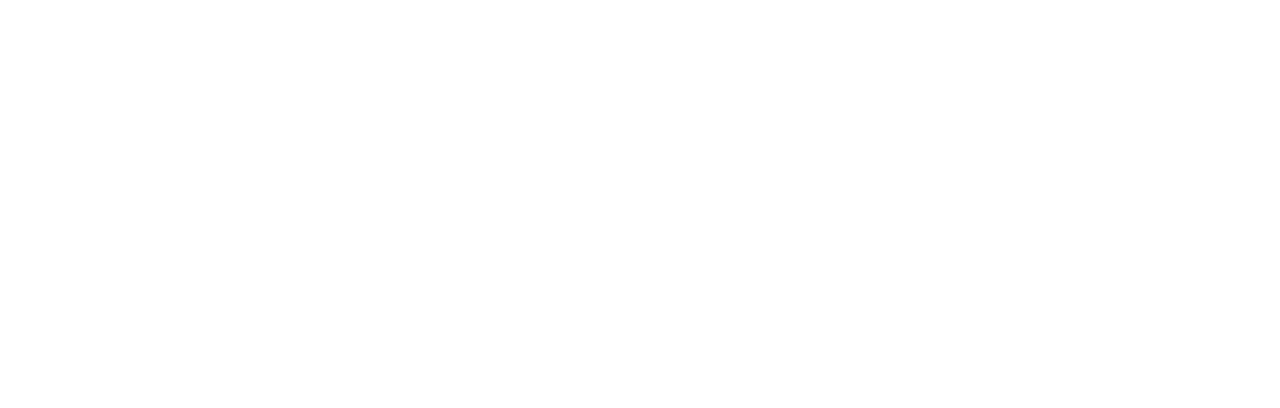
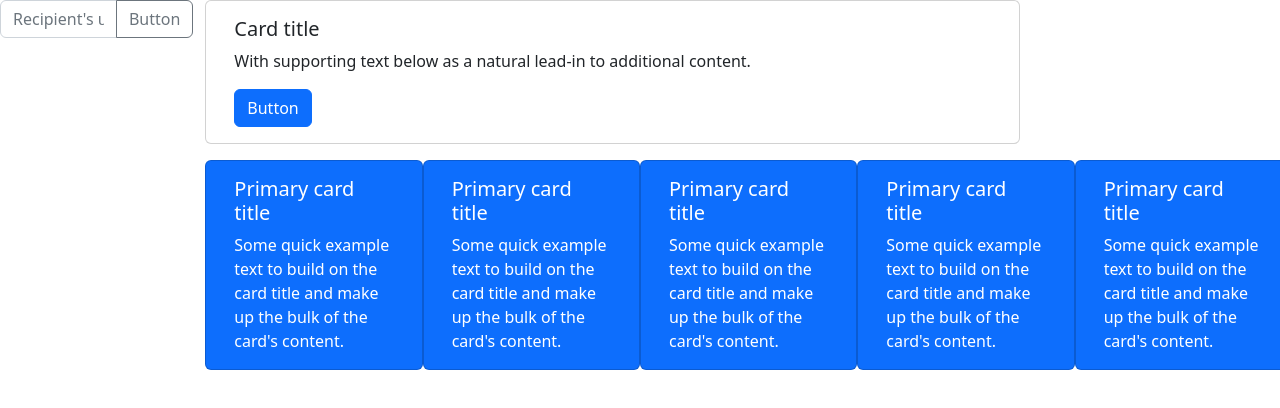
Before and after one commit to amlorpants/Weather-Application, a plain HTML site: page index.html in a window 1280 px wide. Drawn offline with nearby package versions, Linux system fonts and the light colour scheme.

Commit message:
adds columns and rows to html

```diff
--- a/index.html
+++ b/index.html
@@ -5,10 +5,85 @@
     <title>My jQuery App</title>
     <script src="https://code.jquery.com/jquery-3.7.0.min.js"></script>
     <script src="assets/script.js"></script>
+    <link rel="stylesheet" href="https://cdn.jsdelivr.net/npm/bootstrap@5.2.3/dist/css/bootstrap.min.css"
+        integrity="sha384-rbsA2VBKQhggwzxH7pPCaAqO46MgnOM80zW1RWuH61DGLwZJEdK2Kadq2F9CUG65" crossorigin="anonymous">
+    <style src="./assets/style.css"></style>
 </head>
 
 <body>
-    <!-- Your HTML content goes here -->
+    <div class="row page-container">
+
+        <!-- container column 3 -->
+        <section id="search-section" class="col-2">
+            <div class="input-group mb-3">
+                <input type="text" class="form-control" placeholder="Recipient's username"
+                    aria-label="Recipient's username" aria-describedby="button-addon2">
+                <button class="btn btn-outline-secondary" type="button" id="button-addon2">Button</button>
+            </div>
+        </section>
+        <!-- container column 9 -->
+        <!-- row 1 of 2 -->
+        <section class="col-10">
+            <div class="row">
+                <div class="card w-75 mb-3">
+                    <div class="card-body">
+                        <h5 class="card-title">Card title</h5>
+                        <p class="card-text">With supporting text below as a natural lead-in to additional content.</p>
+                        <a href="#" class="btn btn-primary">Button</a>
+                    </div>
+                </div>
+            </div>
+            <!-- container column 9 same as above -->
+            <!-- row 2 of 2 -->
+            <div class="row">
+                <div class="card text-bg-primary mb-3 col" style="max-width: 18rem;">
+                    <div class="card-body">
+                        <h5 class="card-title">Primary card title</h5>
+                        <p class="card-text">Some quick example text to build on the card title and make up the bulk of
+                            the
+                            card's
+                            content.</p>
+                    </div>
+                </div>
+                <div class="card text-bg-primary mb-3 col" style="max-width: 18rem;">
+                    <div class="card-body">
+                        <h5 class="card-title">Primary card title</h5>
+                        <p class="card-text">Some quick example text to build on the card title and make up the bulk of
+                            the
+                            card's
+                            content.</p>
+                    </div>
+                </div>
+                <div class="card text-bg-primary mb-3 col" style="max-width: 18rem;">
+                    <div class="card-body">
+                        <h5 class="card-title">Primary card title</h5>
+                        <p class="card-text">Some quick example text to build on the card title and make up the bulk of
+                            the
+                            card's
+                            content.</p>
+                    </div>
+                </div>
+                <div class="card text-bg-primary mb-3 col" style="max-width: 18rem;">
+                    <div class="card-body">
+                        <h5 class="card-title">Primary card title</h5>
+                        <p class="card-text">Some quick example text to build on the card title and make up the bulk of
+                            the
+                            card's
+                            content.</p>
+                    </div>
+                </div>
+                <div class="card text-bg-primary mb-3 col" style="max-width: 18rem;">
+                    <div class="card-body">
+                        <h5 class="card-title">Primary card title</h5>
+                        <p class="card-text">Some quick example text to build on the card title and make up the bulk of
+                            the
+                            card's
+                            content.</p>
+                    </div>
+                </div>
+            </div>
+        </section>
+    </div>
 </body>
 
 </html>
```
